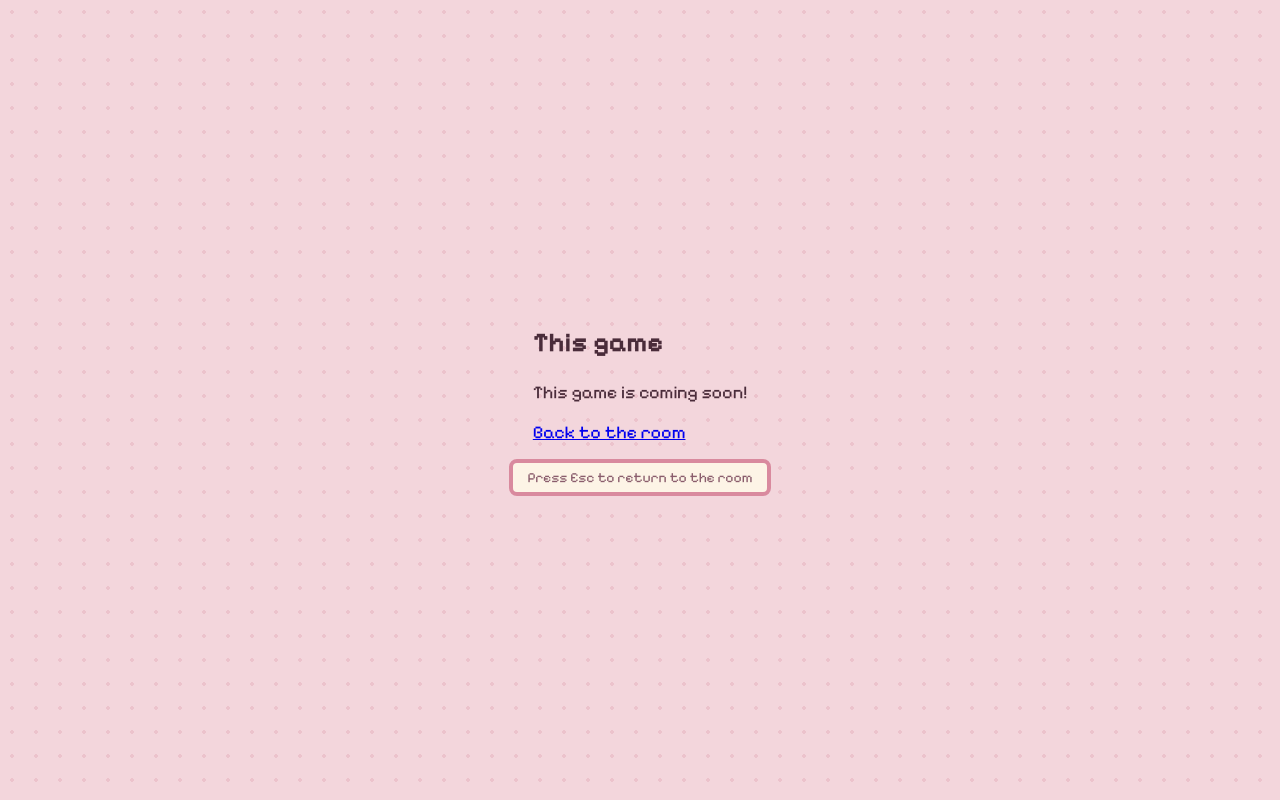
After one commit to bergumguro-prog/Game, a Flask app: page /games/placeholder/ in a window 1280 px wide. The commit adds this page. Run offline with Flask 3, Linux system fonts and the light colour scheme.

Commit message:
Add placeholder scene and Esc to return to the room

```diff
--- /dev/null
+++ b/games/placeholder/routes.py
@@ -0,0 +1,23 @@
+"""A "coming soon" scene.
+
+Objects in the room whose mini-game isn't built yet lead here, so every
+object can already be tried out. It is also the smallest possible example
+of a mini-game.
+"""
+from flask import render_template, request
+
+from core.game_base import MiniGame
+
+
+class Placeholder(MiniGame):
+    slug = "placeholder"
+    title = "Coming soon"
+
+    def register_routes(self, bp):
+        @bp.route("/")
+        def index():
+            name = request.args.get("game", "This game")
+            return render_template("placeholder.html", game=self, name=name)
+
+
+game = Placeholder()
--- /dev/null
+++ b/games/placeholder/templates/placeholder.html
@@ -0,0 +1,14 @@
+{% extends "base.html" %}
+
+{% block title %}{{ name }} - coming soon{% endblock %}
+
+{% block content %}
+<main class="scene">
+  <section class="panel">
+    <h1 class="panel-title">{{ name }}</h1>
+    <p>This game is coming soon!</p>
+    <a class="button" href="/">Back to the room</a>
+  </section>
+  <p class="hint">Press Esc to return to the room</p>
+</main>
+{% endblock %}
--- /dev/null
+++ b/static/js/scenes.js
@@ -0,0 +1,8 @@
+// Switching between scenes. Loaded on every page.
+// In a mini-game, Esc goes back to the room. (The room remembers where the
+// player was standing, see room/static/player.js.)
+document.addEventListener("keydown", (e) => {
+  if (e.key === "Escape" && document.body.dataset.scene !== "room") {
+    window.location.href = "/";
+  }
+});
--- a/templates/base.html
+++ b/templates/base.html
@@ -9,8 +9,9 @@
   <link rel="stylesheet" href="{{ url_for('static', filename='css/pixels.css') }}">
   {% block head %}{% endblock %}
 </head>
-<body>
+<body data-scene="{% block scene %}game{% endblock %}">
   {% block content %}{% endblock %}
+  <script src="{{ url_for('static', filename='js/scenes.js') }}"></script>
   {% block scripts %}{% endblock %}
 </body>
 </html>
```
Also changed, not shown: games/placeholder/__init__.py (added).
